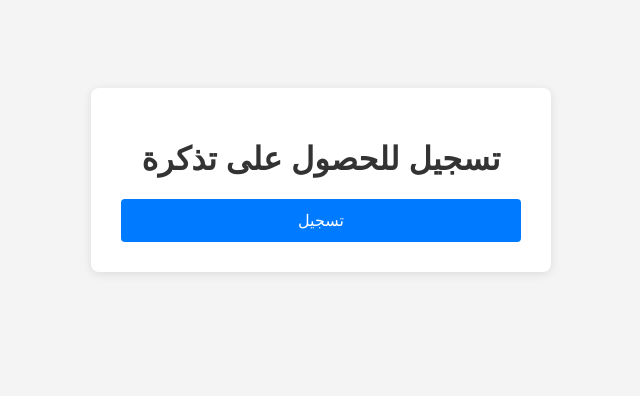
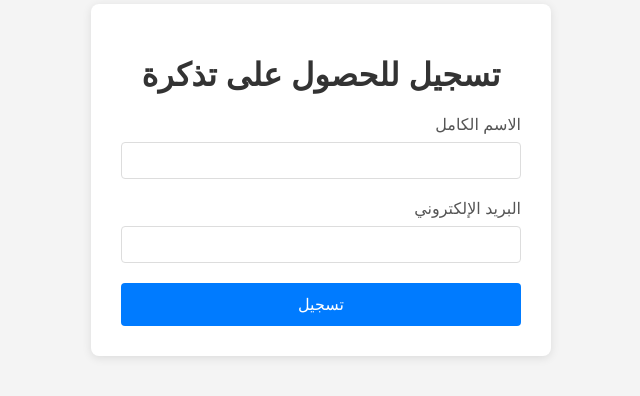
Before and after one commit to iHussamAlshayeb/qr-system, a website: page index.html in a window 1280 px wide. Shown: the part 220-616 px from the top of the page, without its empty margins (319-959 px from the left). Drawn offline with Linux system fonts and the light colour scheme.

Commit message:
Update index.html

```diff
--- a/index.html
+++ b/index.html
@@ -60,8 +60,20 @@
   <div class="container">
     <h1>تسجيل للحصول على تذكرة</h1>
     <form action="/register" method="POST">
-  <button type="submit">تسجيل</button>
-</form>
+
+      <div class="form-group">
+        <label for="name">الاسم الكامل</label>
+        <input type="text" id="name" name="name" required>
+      </div>
+
+      <div class="form-group">
+        <label for="email">البريد الإلكتروني</label>
+        <input type="email" id="email" name="email" required>
+      </div>
+
+      <button type="submit">تسجيل</button>
+
+    </form>
   </div>
 </body>
 </html>
```
